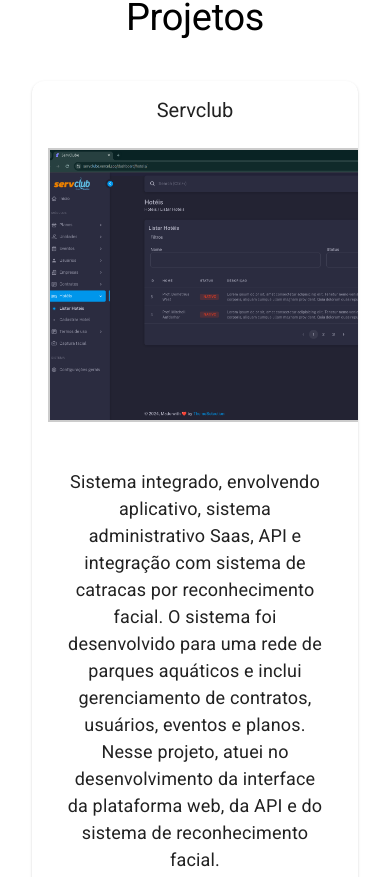
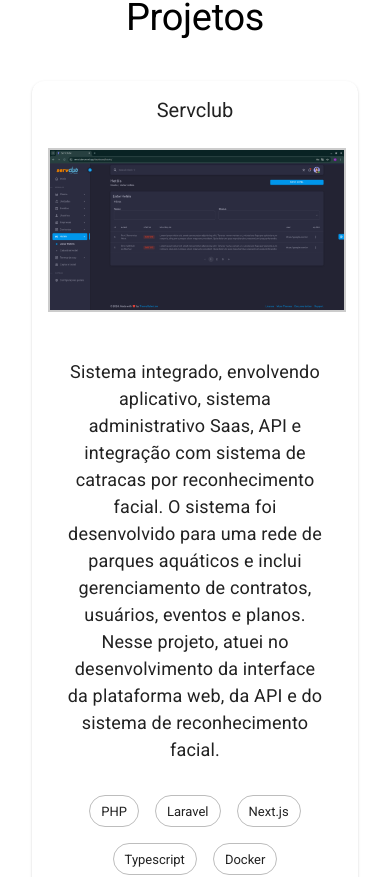
Before and after one commit to barrosocode/my-portfolio, a Next.js app: page / in a window 390 px wide. Shown: the part 2166-3043 px from the top of the page. Built offline with nearby package versions, Linux system fonts and the light colour scheme.

Commit message:
Ajustando responsividade das imagens dos projetos e ajustando o botão de enviar na parte de contatos

```diff
--- a/src/components/contato.tsx
+++ b/src/components/contato.tsx
@@ -53,7 +53,7 @@
                         </Grid>
                     </Grid>
                     <Grid container spacing={5} alignItems="center" justifyContent="center" style={{minWidth: "100%"}}>
-                        <Grid size={2}>
+                        <Grid>
                             <Button variant="contained" fullWidth type="submit">
                                 Enviar
                             </Button>
--- a/src/components/projetos.tsx
+++ b/src/components/projetos.tsx
@@ -30,6 +30,8 @@
                         style={{
                             objectFit: "cover",
                             border: "2px solid #ccc",
+                            maxWidth: "100%", // Responsividade
+                            height: "auto", // Mantém a proporção
                         }}
                     />
                 </Grid>
```
